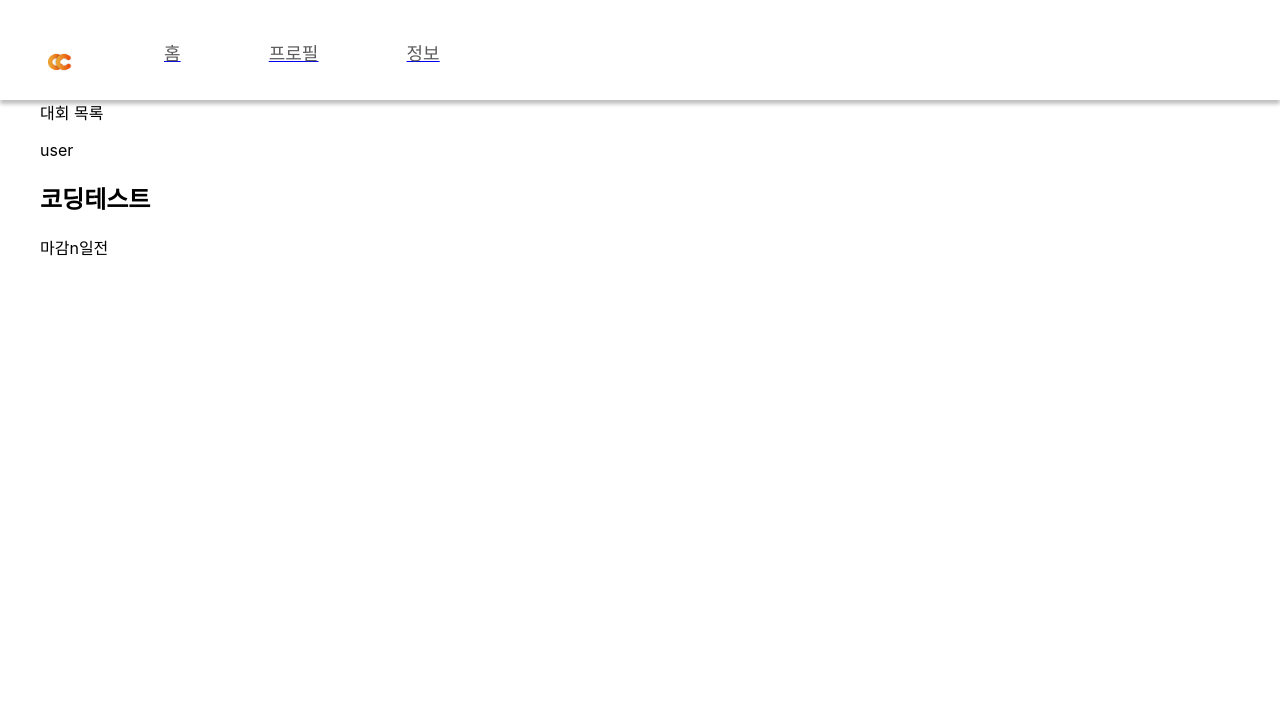
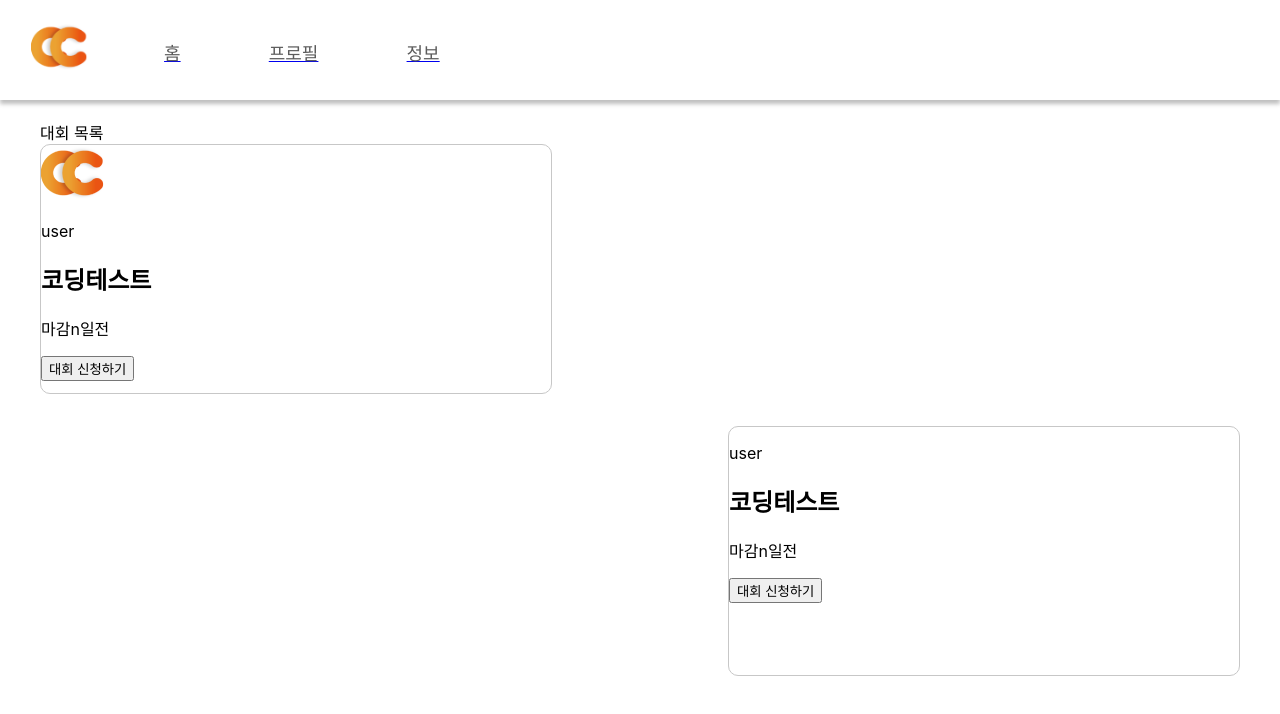
Before and after one commit to ICTProject2021/Con-Con-frontend, a React (Create React App) app: page /home in a window 1280 px wide. Shown: the top 714 px of the page. Built offline with nearby package versions, Linux system fonts and the light colour scheme.

Commit message:
content 스타일링중..

```diff
--- a/src/Home.css
+++ b/src/Home.css
@@ -60,7 +60,7 @@
     margin: auto auto 23%;
 }
 .NavBar-wrap-header-logo-img {
-    height: 20px;
+    height: 50px;
     user-select: none;
     -webkit-user-drag: none;
 }
@@ -98,10 +98,31 @@
         align-content: center;
 }
 .PageTemplate-contents{
-        padding-top: 100px;
+        padding-top: 120px;
         padding-bottom: 210px;
         min-width: 1200px;
         max-width: 1200px;
         min-height: 930px;
         margin: 0 auto;
 }
+.content-card{
+    width: 512px;
+    height: 250px;
+    left: 192px;
+    top: 243px;
+    border: 1px solid #C7C7C7;
+    box-sizing: border-box;
+    border-radius: 10px;
+    margin-bottom: 2rem;
+}
+.content-card-right{
+    float: right;
+    width: 512px;
+    height: 250px;
+    left: 192px;
+    top: 243px;
+    border: 1px solid #C7C7C7;
+    box-sizing: border-box;
+    border-radius: 10px;
+    margin-bottom: 2rem;
+}
--- a/src/components/Content.js
+++ b/src/components/Content.js
@@ -1,14 +1,23 @@
 import React from "react";
+import logo from "../img/logo.png";
 const Content = () => {
   return (
     <div className="PageTemplate-contents">
       <div className="HomeTemplate">
         <div className="HomeTemplate-header">대회 목록</div>
         <div className="HomeTemplate-content">
-          <div>
+          <div className="content-card">
+            <img src={logo}></img>
             <p>user</p>
             <h2>코딩테스트</h2>
             <p>마감n일전</p>
+            <button>대회 신청하기</button>
+          </div>
+          <div className="content-card-right">
+            <p>user</p>
+            <h2>코딩테스트</h2>
+            <p>마감n일전</p>
+            <button>대회 신청하기</button>
           </div>
         </div>
       </div>
```
